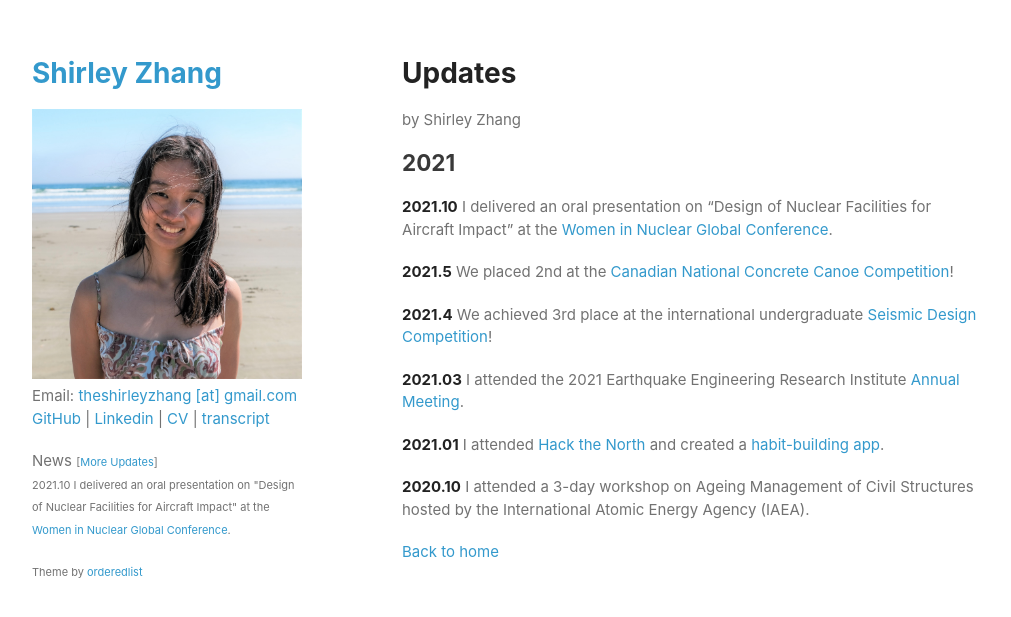
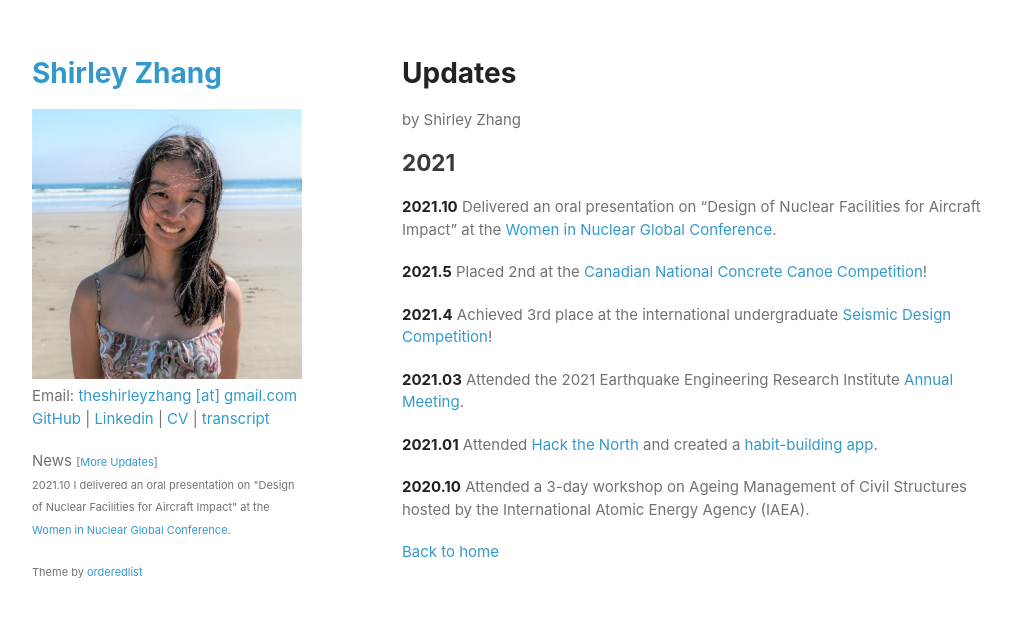
Before and after one commit to shirleyzhang2/shirleyzhang2.github.io, a Jekyll site: the page built from news.md, in a window 1280 px wide. Shown: the top 617 px of the page, without its empty margins (133-1144 px from the left). Built offline with Jekyll 4.4.1, drawn with Linux system fonts in a browser that asks for light colours.

```diff
--- a/news.md
+++ b/news.md
@@ -10,16 +10,16 @@
 
 ## 2021
 
-**2021.10** I delivered an oral presentation on "Design of Nuclear Facilities for Aircraft Impact" at the <a href="https://womeninnuclear.com/news-events/events/2021-women-in-nuclear-global-conference/">Women in Nuclear Global Conference</a>.
+**2021.10** Delivered an oral presentation on "Design of Nuclear Facilities for Aircraft Impact" at the <a href="https://win-global.org/activities/annual">Women in Nuclear Global Conference</a>.
 
-**2021.5** We placed 2nd at the <a href="https://www.cscecompetitions.ca/en/home/cnccc/">Canadian National Concrete Canoe Competition</a>!
+**2021.5** Placed 2nd at the <a href="https://www.cscecompetitions.ca/en/home/cnccc/">Canadian National Concrete Canoe Competition</a>!
 
-**2021.4** We achieved 3rd place at the international undergraduate <a href="https://slc.eeri.org/2021-sdc/">Seismic Design Competition</a>!
+**2021.4** Achieved 3rd place at the international undergraduate <a href="https://slc.eeri.org/2021-sdc/">Seismic Design Competition</a>!
 
-**2021.03** I attended the 2021 Earthquake Engineering Research Institute <a href="https://matchboxvirtual.com/eeri-annual-meeting-2021/">Annual Meeting</a>.
+**2021.03** Attended the 2021 Earthquake Engineering Research Institute <a href="https://matchboxvirtual.com/eeri-annual-meeting-2021/">Annual Meeting</a>.
 
-**2021.01** I attended <a href="https://hackthenorth.com/">Hack the North</a> and created a <a href="https://devpost.com/software/treecosystem">habit-building app</a>.
+**2021.01** Attended <a href="https://hackthenorth.com/">Hack the North</a> and created a <a href="https://devpost.com/software/treecosystem">habit-building app</a>.
 
-**2020.10** I attended a 3-day workshop on Ageing Management of Civil Structures hosted by the International Atomic Energy Agency (IAEA).
+**2020.10** Attended a 3-day workshop on Ageing Management of Civil Structures hosted by the International Atomic Energy Agency (IAEA).
 
 [Back to home](/)
```
Also changed, not shown: art.md (+1 -1 lines), index.md (+5 -4 lines), projects.md (+2 -2 lines), 1 other file.
